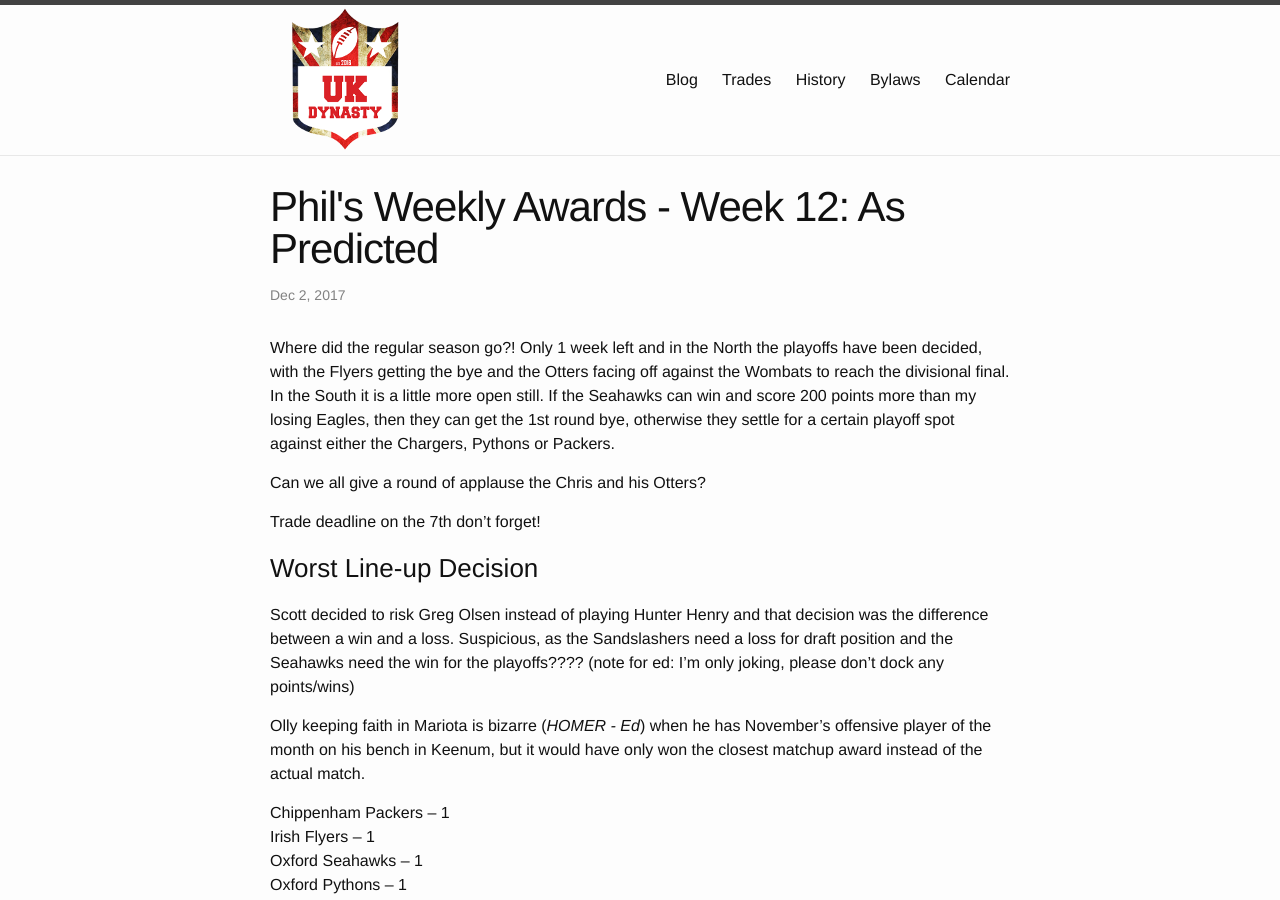
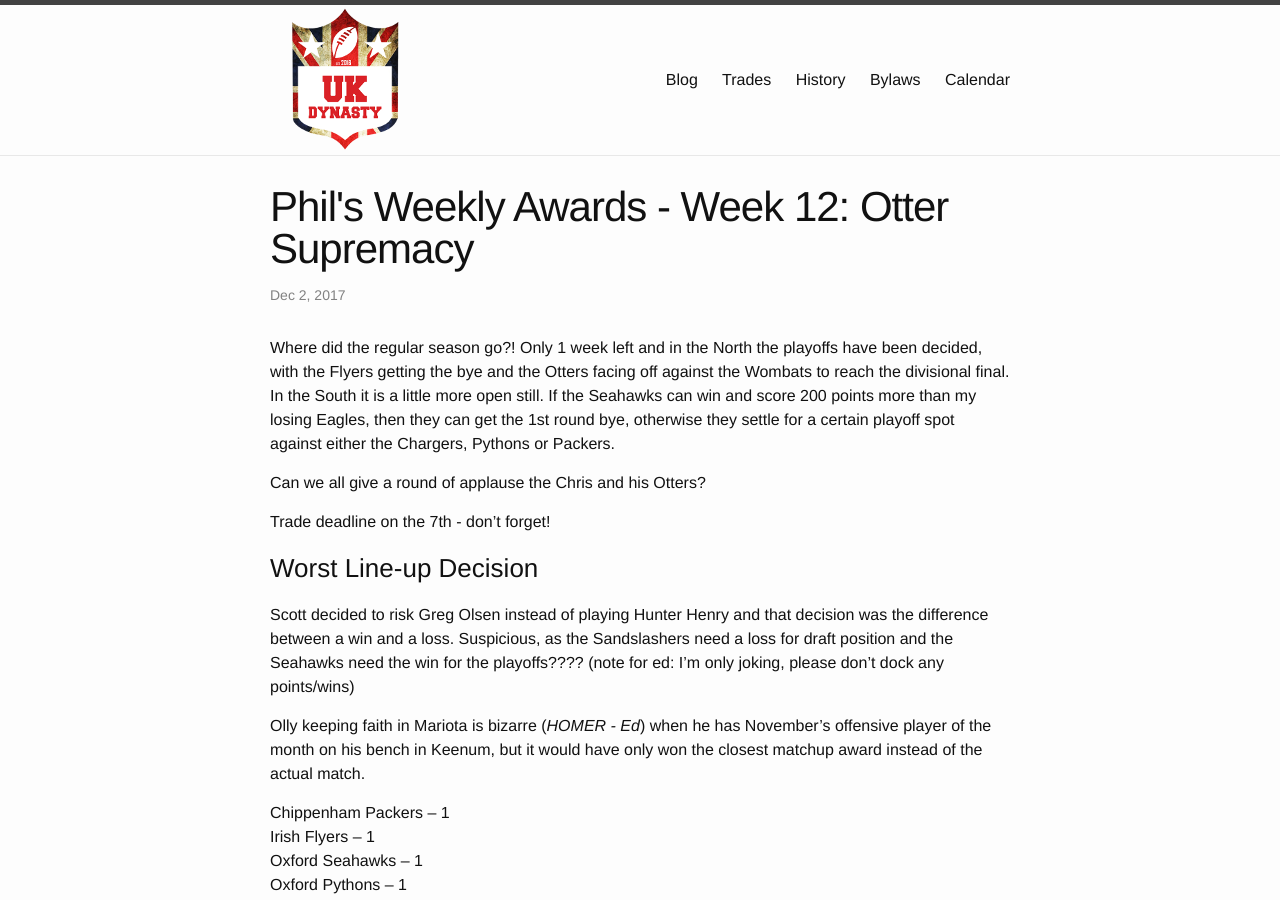
Before and after one commit to UKDynasty/ukdynasty.github.io, a Jekyll site: the page built from _posts/2017-12-02-weekly-awards-week-12.md, in a window 1280 px wide and 900 px high. Built offline with Jekyll 4.4.1, drawn with Linux system fonts in a browser that asks for light colours.

Commit message:
headline

```diff
--- a/_posts/2017-12-02-weekly-awards-week-12.md
+++ b/_posts/2017-12-02-weekly-awards-week-12.md
@@ -1,6 +1,6 @@
 ---
 published: true
-title: "Phil's Weekly Awards - Week 12: As Predicted"
+title: "Phil's Weekly Awards - Week 12: Otter Supremacy"
 layout: post
 date: 2017-12-02T00:00:00.000Z
 categories: league-news awards
@@ -10,7 +10,7 @@ Where did the regular season go?! Only 1 week left and in the North the playoffs
 
 Can we all give a round of applause the Chris and his Otters?
 
-Trade deadline on the 7th don’t forget!
+Trade deadline on the 7th - don’t forget!
 
 ### Worst Line-up Decision
 
```
